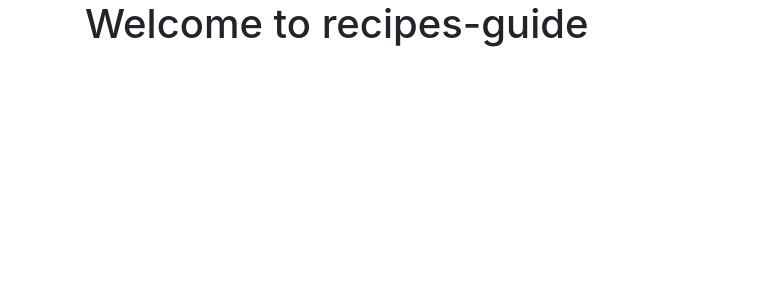
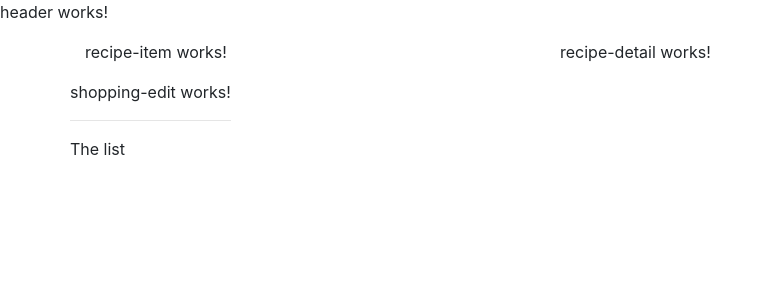
Before and after one commit to samudraarq/recipes_guide_angular, an Angular app: page / in a window 1280 px wide. Shown: the top 300 px of the page, without its empty margins (0-772 px from the left). Built offline with nearby package versions, Linux system fonts and the light colour scheme.

Commit message:
components structure setup

```diff
--- a/src/app/app.component.html
+++ b/src/app/app.component.html
@@ -1,3 +1,9 @@
+<app-header></app-header>
 <div class="container">
-  <h1>Welcome to {{ title }}</h1>
+  <div class="row">
+    <div class="col-md-12">
+      <app-recipes></app-recipes>
+      <app-shopping-list></app-shopping-list>
+    </div>
+  </div>
 </div>
--- a/src/app/recipes/recipe-list/recipe-list.component.html
+++ b/src/app/recipes/recipe-list/recipe-list.component.html
@@ -1 +1 @@
-<p>recipe-list works!</p>
+<app-recipe-item></app-recipe-item>
--- a/src/app/recipes/recipes.component.html
+++ b/src/app/recipes/recipes.component.html
@@ -1 +1,8 @@
-<p>recipes works!</p>
+<div class="row">
+  <div class="col-md-5">
+    <app-recipe-list></app-recipe-list>
+  </div>
+  <div class="col-md-7">
+    <app-recipe-detail></app-recipe-detail>
+  </div>
+</div>
--- a/src/app/shopping-list/shopping-list.component.html
+++ b/src/app/shopping-list/shopping-list.component.html
@@ -1 +1,7 @@
-<p>shopping-list works!</p>
+<div class="row">
+  <div class="col-xs-10">
+    <app-shopping-edit></app-shopping-edit>
+    <hr />
+    <p>The list</p>
+  </div>
+</div>
```
